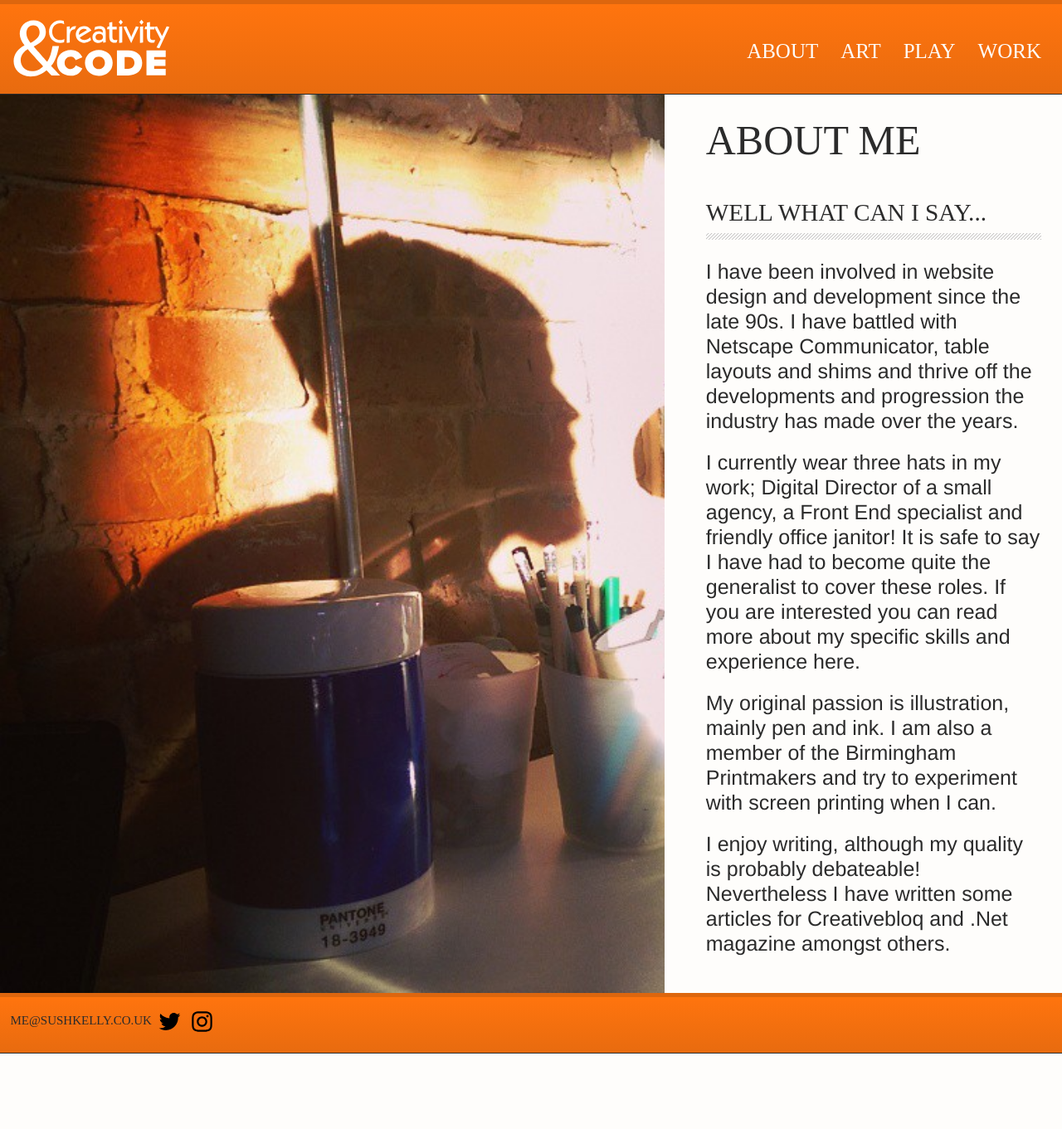
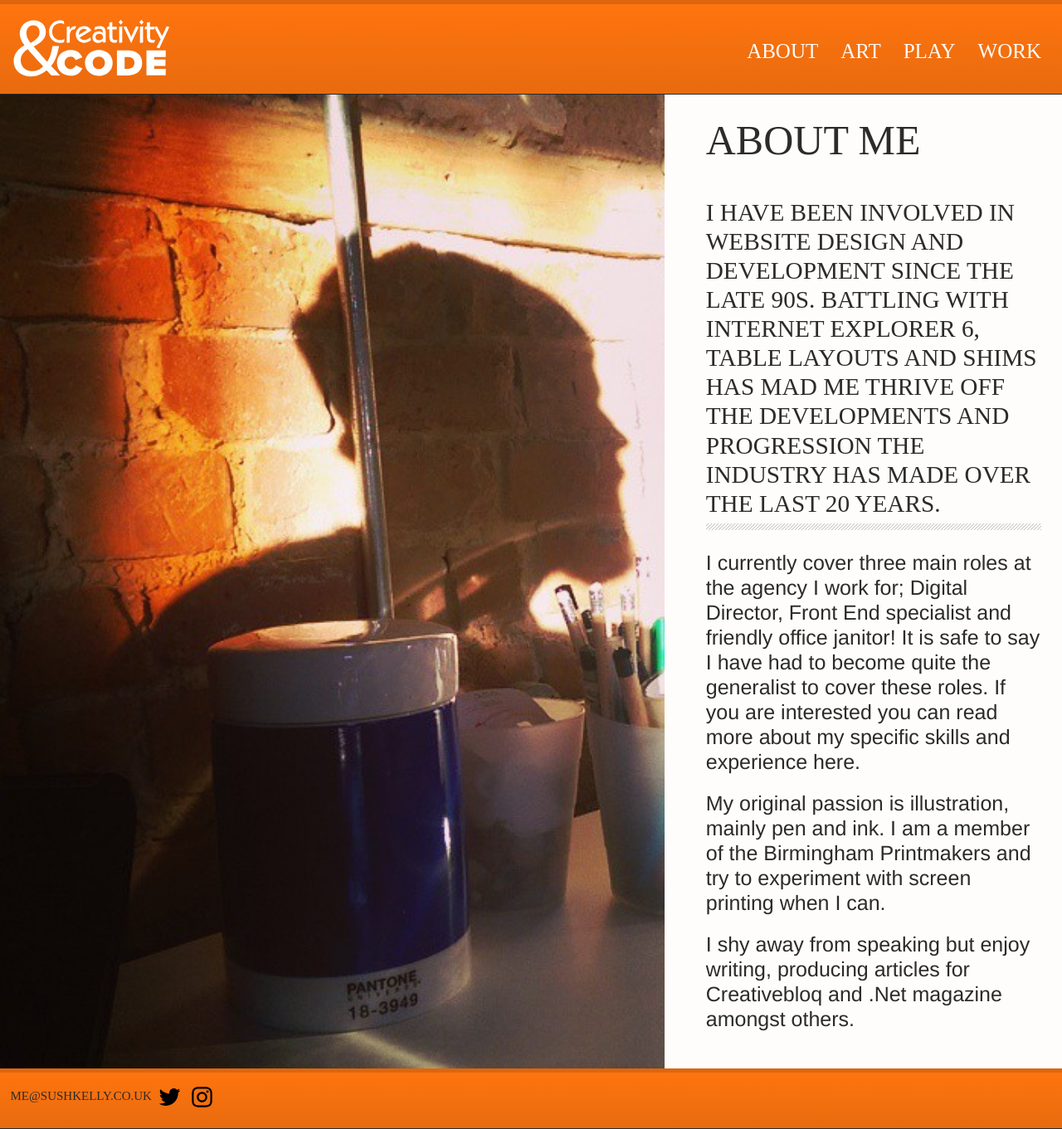
Before and after one commit to maxray/maxray.github.io, a Jekyll site: the page built from about.html, in a window 1280 px wide. Shown: the whole page at 83% size. Built offline with Jekyll 4.4.1, drawn with Linux system fonts in a browser that asks for light colours; before the commit the page ends 1270 px from its top, so only the background shows below that.

Commit message:
Update About page

```diff
--- a/about.html
+++ b/about.html
@@ -10,10 +10,9 @@
     </div>
     <div>
     	<h1>About Me</h1>
-    	<h3>Well what can I say...</h3>
 
-		<p>I have been involved in website design and development since the late 90s. I have battled with Netscape Communicator, table layouts and shims and thrive off the developments and progression the industry has made over the years.</p>
-		<p>I currently wear three hats in my work; Digital Director of a small agency, a Front End specialist and friendly office janitor! It is safe to say I have had to become quite the generalist to cover these roles. If you are interested you can read more about my specific skills and experience <a href="/cv/">here</a>.</p>
-		<p>My original passion is illustration, mainly pen and ink. I am also a member of the Birmingham Printmakers and try to experiment with screen printing when I can.</p>
-		<p>I enjoy writing, although my quality is probably debateable! Nevertheless I have written some articles for Creativebloq and .Net magazine amongst others.</p>
+		<h3>I have been involved in website design and development since the late 90s. Battling with Internet Explorer 6, table layouts and shims has mad me thrive off the developments and progression the industry has made over the last 20 years.</h3>
+		<p>I currently cover three main roles at the agency I work for; Digital Director, Front End specialist and friendly office janitor! It is safe to say I have had to become quite the generalist to cover these roles. If you are interested you can read more about my specific skills and experience <a href="/cv/">here</a>.</p>
+		<p>My original passion is illustration, mainly pen and ink. I am a member of the Birmingham Printmakers and try to experiment with screen printing when I can.</p>
+		<p>I shy away from speaking but enjoy writing, producing articles for Creativebloq and .Net magazine amongst others.</p>
 	</div>
```
